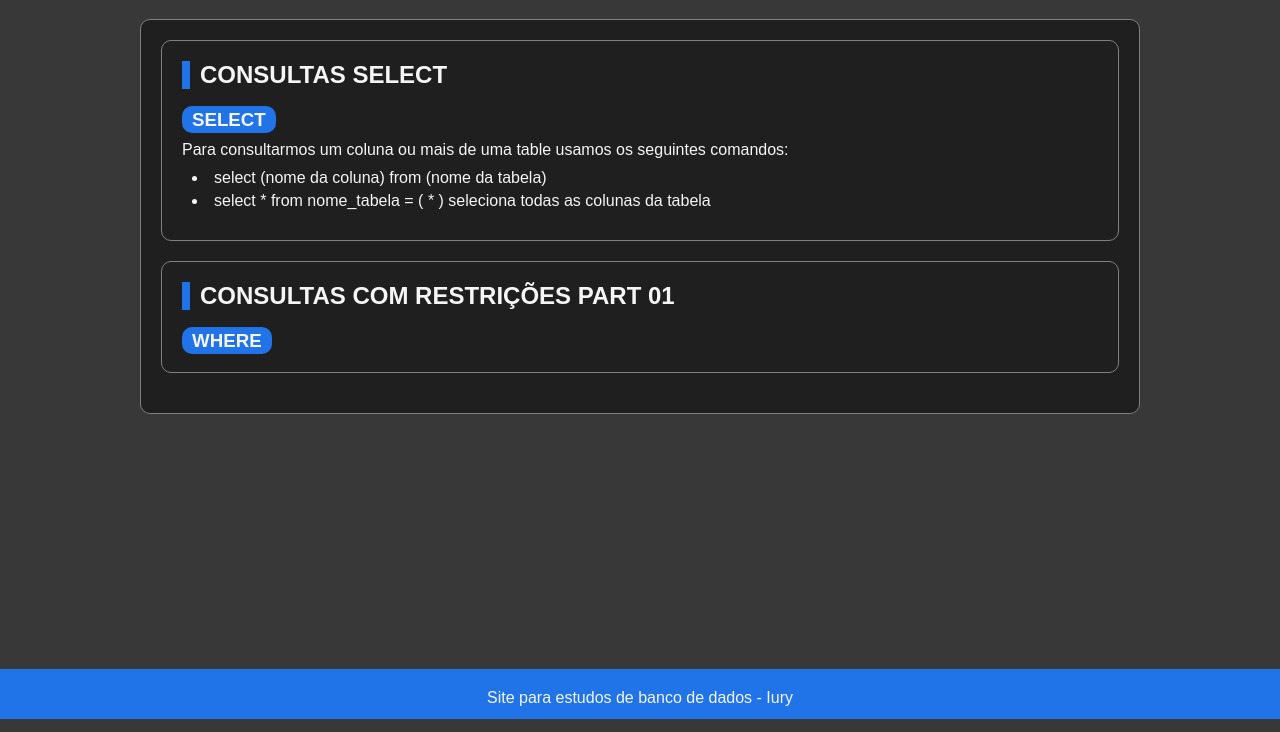
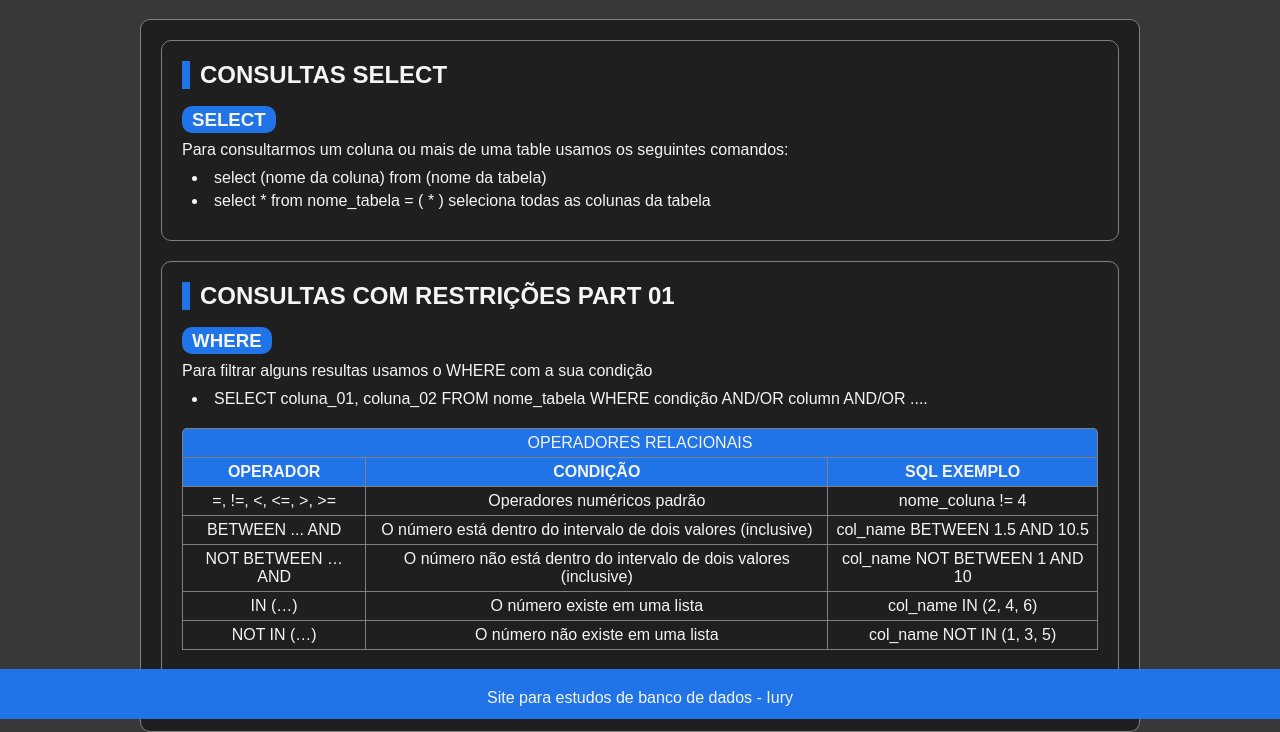
Before and after one commit to IuryPichitelli/SQL_Bolt, a plain HTML site: page index.html in a window 1280 px wide. Shown: the part 81-813 px from the top of the page. Drawn offline with Linux system fonts and the light colour scheme.

Commit message:
increment styles

```diff
--- a/css/style.css
+++ b/css/style.css
@@ -11,6 +11,7 @@
     --cor-text:#f5f5f5;
     --font-text: arial, verdana, helvetica, sans-serif;
     --font-title: arial, verdana, helvetica, sans-serif;
+    --border-default: 1px solid gray;
 }
 
 /* default tags*/
@@ -26,7 +27,7 @@ header{
     color: var(--cor-text);
     background-color: var(--cor-header-footer);
     height: 80px;
-    border: 1px solid gray;
+    border: var(--border-default);
     width: 100%;
 }
 
@@ -53,7 +54,7 @@ main{
     background-color: var(--cor-secondary);
     padding: 20px;
     border-radius: 10px;
-    border: 1px solid gray;
+    border: var(--border-default);
 }
 
 
@@ -89,10 +90,42 @@ article ul li{
 }
 
 .containerTemas{
-    border: 1px solid gray;
+    border: var(--border-default);
     padding: 20px;
     border-radius: 10px;
     margin-bottom: 20px;
+}
+
+table{
+    border: var(--border-default);
+    width: 100%;
+    color: var(--cor-text);
+    font-family: var(--font-text);
+    text-align: center;
+    border-collapse: collapse;
+    margin: 20px 0px;
+}
+
+table caption{
+    background-color: var(--cor-header-footer);
+    border-radius: 5px 5px 0px 0px;
+    padding: 5px 0px;
+    border-top: var(--border-default);
+    border-left: var(--border-default);
+    border-right: var(--border-default);
+}
+
+table th, tr, td{
+    border: var(--border-default);
+    width: max-content;
+}
+
+table td, th{
+    padding: 5px 5px;
+}
+
+table th{
+    background-color: var(--cor-header-footer);
 }
 
 footer{
--- a/index.html
+++ b/index.html
@@ -26,6 +26,50 @@
             <div class="containerTemas">
                 <h2>CONSULTAS COM RESTRIÇÕES PART 01</h2>
                 <h3>WHERE</h3>
+                <p>Para filtrar alguns resultas usamos o WHERE com a sua condição</p>
+                <ul>
+                    <li>
+                        SELECT coluna_01, coluna_02 FROM nome_tabela WHERE condição AND/OR column AND/OR ....
+                    </li>
+                </ul>
+                <table>
+                    <caption>OPERADORES RELACIONAIS</caption>
+
+                    <tr>
+                        <th>OPERADOR</th>
+                        <th>CONDIÇÃO</th>
+                        <th>SQL EXEMPLO</th>
+                    </tr>
+                    <tr>
+                        <td>=, !=, <, <=, >, >=</td>
+                        <td>Operadores numéricos padrão</td>
+                        <td>nome_coluna != 4</td>
+                    </tr>
+
+                    <tr>
+                        <td>BETWEEN ... AND	</td>
+                        <td>O número está dentro do intervalo de dois valores (inclusive)</td>
+                        <td>col_name BETWEEN 1.5 AND 10.5</td>
+                    </tr>
+
+                    <tr>
+                        <td>NOT BETWEEN … AND</td>
+                        <td>O número não está dentro do intervalo de dois valores (inclusive)</td>
+                        <td>col_name NOT BETWEEN 1 AND 10</td>
+                    </tr>
+
+                    <tr>
+                        <td>IN (…)</td>
+                        <td>O número existe em uma lista</td>
+                        <td>col_name IN (2, 4, 6)</td>
+                    </tr>
+
+                    <tr>
+                        <td>NOT IN (…)</td>
+                        <td>O número não existe em uma lista</td>
+                        <td>col_name NOT IN (1, 3, 5)</td>
+                    </tr>
+                </table>
             </div>
         </article>
     </main>
```
